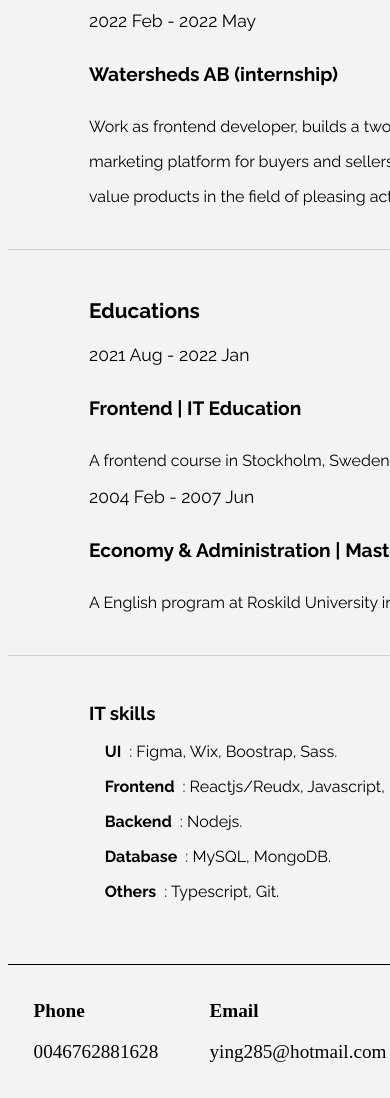
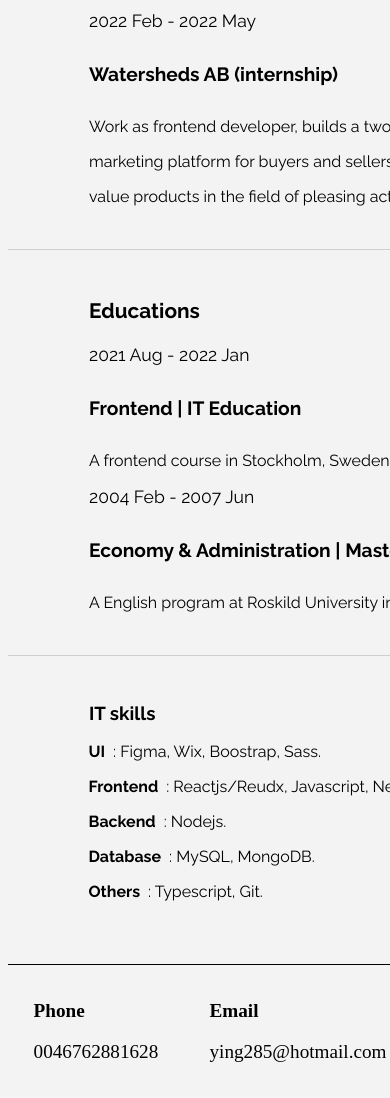
Before and after one commit to ying285/portfolio2, a Next.js app: page /resume in a window 390 px wide. Shown: the part 483-1581 px from the top of the page. Built offline with nearby package versions, Linux system fonts and the light colour scheme.

Commit message:
margin-left2

```diff
--- a/styles/index.module.scss
+++ b/styles/index.module.scss
@@ -5,6 +5,7 @@
 
 .header{
  display: flex;
+
  align-items: center;
  justify-content: space-between;
  padding: 0 5%;
@@ -76,6 +77,7 @@
     justify-content: space-around;
     padding: 3% 0;
     font-size: 1.2rem;
+
 
     p{
         font-weight: 600;
--- a/styles/resume.module.scss
+++ b/styles/resume.module.scss
@@ -2,6 +2,7 @@
 
 .resume{
     min-height: 105vh;
+
     font-family: 'Raleway', sans-serif;
 
     h1{
@@ -116,3 +117,13 @@
         }
     }
 }
+
+@media screen and (max-width: 600px) {
+    .resume{
+        &_skills{
+            &_item{
+                margin-left: 7.5%;
+            }
+        }
+    }
+}
```
